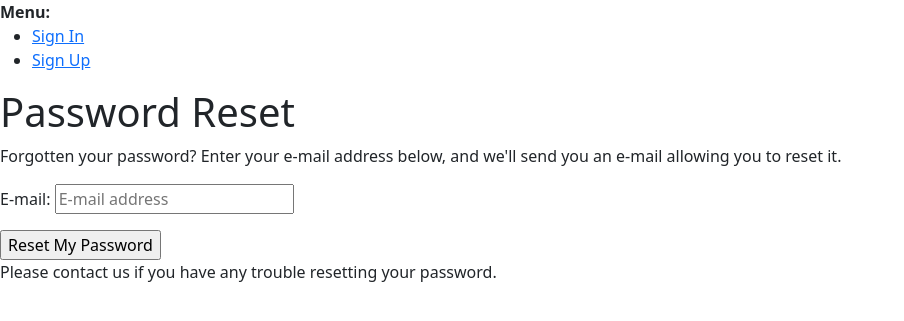
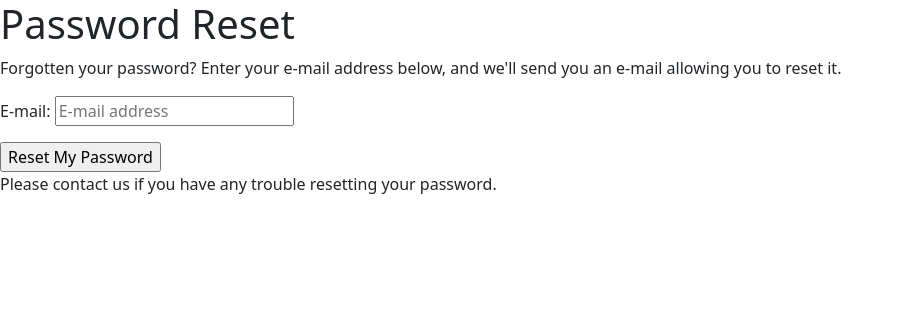
Before and after one commit to m4hi2/prizebond_checker, a Django app: page /accounts/password/reset/ in a window 1280 px wide. Shown: the top 321 px of the page, without its empty margins (0-904 px from the left). Run offline with Django 4.2, Linux system fonts and the light colour scheme; parts of the project's set-up code (start-up, migrations or seed data) failed here and were passed over; some libraries are stand-ins or nearby versions.

Commit message:
remove: menu option from template

```diff
--- a/prizebond_draw_checker/templates/account/base.html
+++ b/prizebond_draw_checker/templates/account/base.html
@@ -14,18 +14,6 @@
 <body>
 {% block body %}
     {% bootstrap_messages %}
-    <div>
-        <strong>Menu:</strong>
-        <ul>
-            {% if user.is_authenticated %}
-                <li><a href="{% url 'account_email' %}">Change E-mail</a></li>
-                <li><a href="{% url 'account_logout' %}">Sign Out</a></li>
-            {% else %}
-                <li><a href="{% url 'account_login' %}">Sign In</a></li>
-                <li><a href="{% url 'account_signup' %}">Sign Up</a></li>
-            {% endif %}
-        </ul>
-    </div>
     {% block content %}
     {% endblock %}
 {% endblock %}
```
